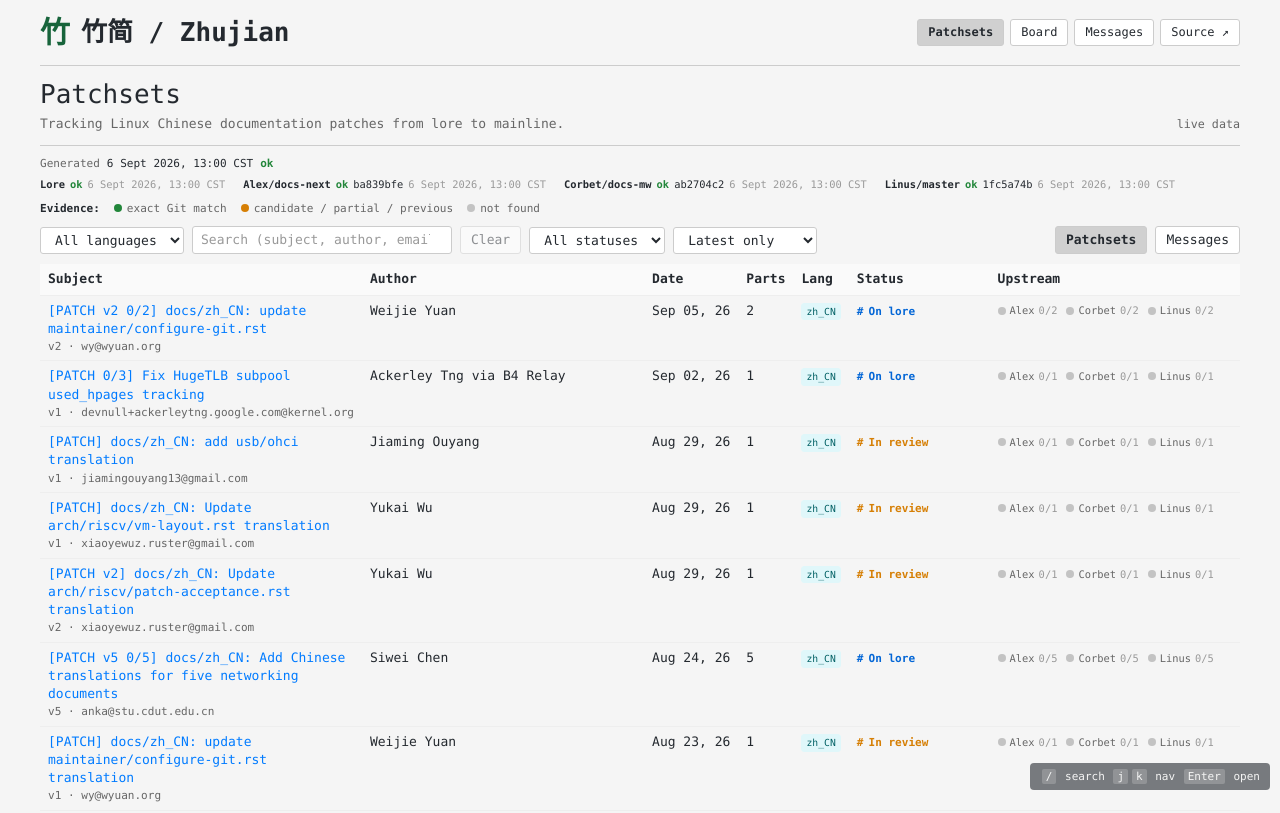
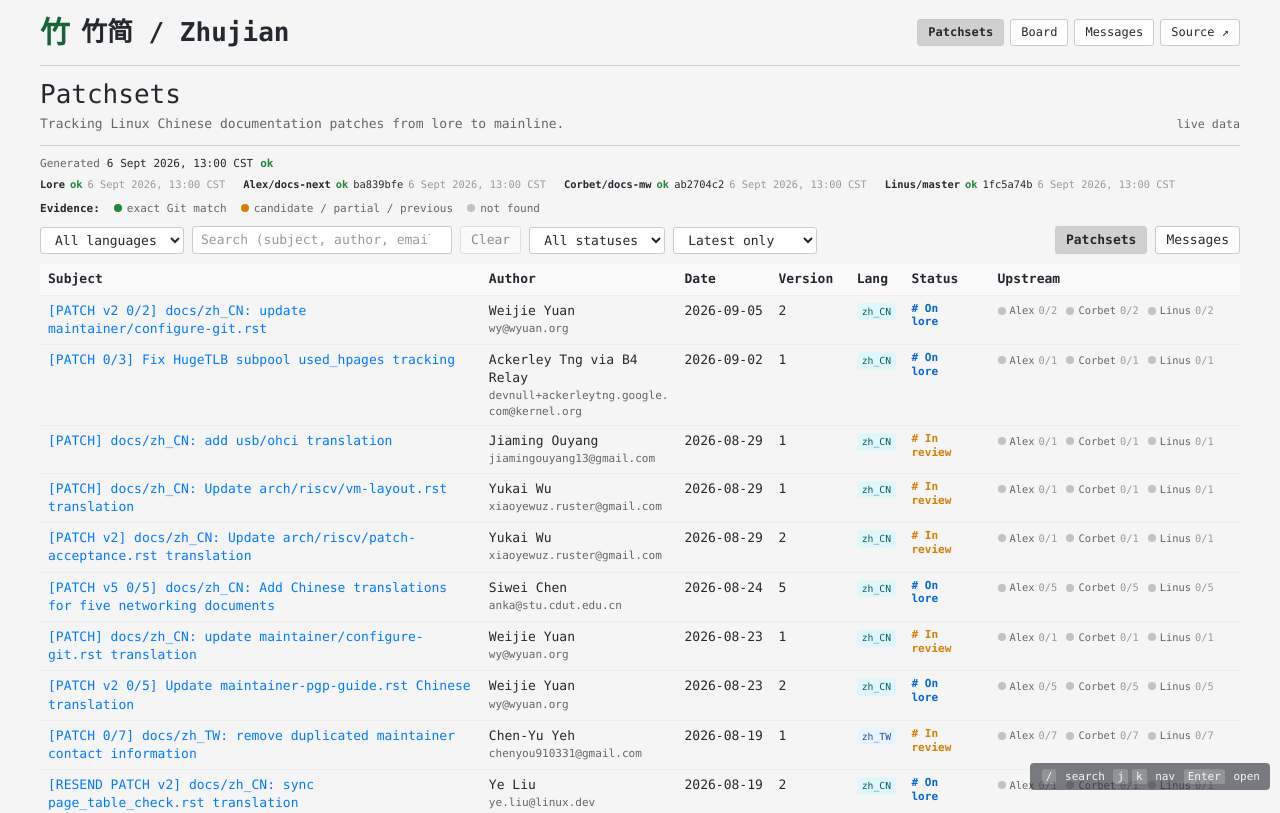
Before and after one commit to bertyuan/zhujian, a Next.js app: page / in a window 1280 px wide. Shown: the top 813 px of the page. Built offline with nearby package versions, Linux system fonts and the light colour scheme.

Commit message:
fix: refine patchset table metadata layout

```diff
--- a/app/globals.css
+++ b/app/globals.css
@@ -177,6 +177,13 @@ main { min-height: calc(100vh - 118px); }
 
 .table-shell { overflow-x: auto; }
 .patch-table { border-collapse: collapse; width: 100%; }
+.patchset-table { min-width: 1000px; table-layout: fixed; }
+.patchset-author-column { width: 25ch; }
+.patchset-date-column { width: 12ch; }
+.patchset-version-column { width: 10ch; }
+.patchset-language-column { width: 7ch; }
+.patchset-status-column { width: 11ch; }
+.patchset-upstream-column { width: 32ch; }
 .patch-table th, .patch-table td { border-bottom: 1px solid var(--border-light); padding: 6px 8px; text-align: left; vertical-align: top; }
 .patch-table th { background: var(--th-bg); font-weight: 600; white-space: nowrap; }
 .patch-table tbody tr { cursor: pointer; }
@@ -184,6 +191,12 @@ main { min-height: calc(100vh - 118px); }
 .patch-table tbody tr.selected { background: var(--selected); outline: 1px solid var(--border); }
 .subject-link { color: var(--link); display: block; font-weight: 500; line-height: 1.4; max-width: 570px; }
 .subline { color: var(--text-muted); display: block; font-size: .85em; margin-top: 1px; max-width: 570px; overflow: hidden; text-overflow: ellipsis; white-space: nowrap; }
+.author-cell { min-width: 0; }
+.author-name { display: block; overflow-wrap: anywhere; }
+.author-email { color: var(--text-muted); display: block; font-size: .85em; overflow-wrap: anywhere; white-space: normal; }
+.date-cell, .version-cell { font-variant-numeric: tabular-nums; }
+.status-cell .status-badge { display: inline-block; line-height: 1.25; max-width: 9ch; white-space: normal; }
+.status-cell .status-badge::before { content: "# "; }
 
 .status-badge { align-items: center; background: transparent; border: 0; display: inline-flex; font-size: .85em; font-weight: 700; gap: 5px; white-space: nowrap; }
 .status-badge::before { content: "#"; }
@@ -219,6 +232,7 @@ kbd { background: color-mix(in srgb, var(--text) 12%, transparent); border-radiu
 .patch-card-head { align-items: start; display: flex; gap: 10px; justify-content: space-between; }
 .patch-card-title { color: var(--link); font-weight: 500; line-height: 1.4; }
 .patch-card-meta, .message-meta { color: var(--text-muted); display: flex; flex-wrap: wrap; font-size: .85em; gap: 4px 14px; margin: 8px 0; }
+.patch-card-author { min-width: 0; overflow-wrap: anywhere; }
 .patch-card-foot { align-items: center; display: flex; justify-content: space-between; }
 
 .board-grid { display: grid; gap: 10px; grid-template-columns: repeat(4, minmax(235px, 1fr)); overflow-x: auto; padding-bottom: 12px; }
--- a/components/patchset-card.tsx
+++ b/components/patchset-card.tsx
@@ -4,8 +4,7 @@ import { LanguageBadge } from "./language-badge";
 import { StatusBadge } from "./status-badge";
 import { UpstreamLights } from "./upstream-lights";
 
-const formatDate = (value: string) =>
-  new Intl.DateTimeFormat("en", { month: "short", day: "2-digit", year: "numeric", timeZone: "UTC" }).format(new Date(value));
+const formatDate = (value: string) => new Date(value).toISOString().slice(0, 10);
 
 export function PatchsetCard({ patchset }: { patchset: PatchsetSummary }) {
   return (
@@ -17,9 +16,12 @@ export function PatchsetCard({ patchset }: { patchset: PatchsetSummary }) {
         <LanguageBadge language={patchset.language} />
       </div>
       <div className="patch-card-meta">
-        <span>{patchset.authorName}</span>
+        <span className="patch-card-author">
+          <span className="author-name">{patchset.authorName}</span>
+          <span className="author-email">{patchset.authorEmail}</span>
+        </span>
         <span>{formatDate(patchset.postedAt)}</span>
-        <span>{patchset.patchCount} {patchset.patchCount === 1 ? "patch" : "patches"}</span>
+        <span>Version {patchset.revision}</span>
       </div>
       <div className="patch-card-foot">
         <StatusBadge status={patchset.status} />
--- a/components/patchset-table.tsx
+++ b/components/patchset-table.tsx
@@ -10,8 +10,7 @@ import { PatchsetCard } from "./patchset-card";
 import { StatusBadge } from "./status-badge";
 import { UpstreamLights } from "./upstream-lights";
 
-const formatDate = (value: string) =>
-  new Intl.DateTimeFormat("en", { month: "short", day: "2-digit", year: "2-digit", timeZone: "UTC" }).format(new Date(value));
+const formatDate = (value: string) => new Date(value).toISOString().slice(0, 10);
 
 type StatusFilter = "all" | "lore" | "review" | "alex" | "corbet" | "linus" | "partial" | "superseded";
 
@@ -116,10 +115,19 @@ export function PatchsetTable({ patchsets }: { patchsets: PatchsetSummary[] }) {
       {visible.length ? (
         <>
           <div className="table-shell">
-            <table className="patch-table">
+            <table className="patch-table patchset-table">
+              <colgroup>
+                <col className="patchset-subject-column" />
+                <col className="patchset-author-column" />
+                <col className="patchset-date-column" />
+                <col className="patchset-version-column" />
+                <col className="patchset-language-column" />
+                <col className="patchset-status-column" />
+                <col className="patchset-upstream-column" />
+              </colgroup>
               <thead>
                 <tr>
-                  <th>Subject</th><th>Author</th><th>Date</th><th>Parts</th><th>Lang</th><th>Status</th><th>Upstream</th>
+                  <th>Subject</th><th>Author</th><th>Date</th><th>Version</th><th>Lang</th><th>Status</th><th>Upstream</th>
                 </tr>
               </thead>
               <tbody>
@@ -127,13 +135,15 @@ export function PatchsetTable({ patchsets }: { patchsets: PatchsetSummary[] }) {
                   <tr className={selectedIndex === index ? "selected" : ""} key={patchset.id} onMouseEnter={() => setSelectedIndex(index)}>
                     <td>
                       <Link className="subject-link" href={`/patchsets/${patchset.id}`}>{patchset.subject}</Link>
-                      <span className="subline mono">v{patchset.revision} · {patchset.authorEmail}</span>
                     </td>
-                    <td className="nowrap">{patchset.authorName}</td>
-                    <td className="nowrap mono">{formatDate(patchset.postedAt)}</td>
-                    <td className="mono">{patchset.patchCount}</td>
+                    <td className="author-cell">
+                      <span className="author-name">{patchset.authorName}</span>
+                      <span className="subline author-email">{patchset.authorEmail}</span>
+                    </td>
+                    <td className="nowrap mono date-cell">{formatDate(patchset.postedAt)}</td>
+                    <td className="mono version-cell">{patchset.revision}</td>
                     <td><LanguageBadge language={patchset.language} /></td>
-                    <td><StatusBadge status={patchset.status} /></td>
+                    <td className="status-cell"><StatusBadge status={patchset.status} /></td>
                     <td><UpstreamLights trees={patchset.trees} /></td>
                   </tr>
                 ))}
```
